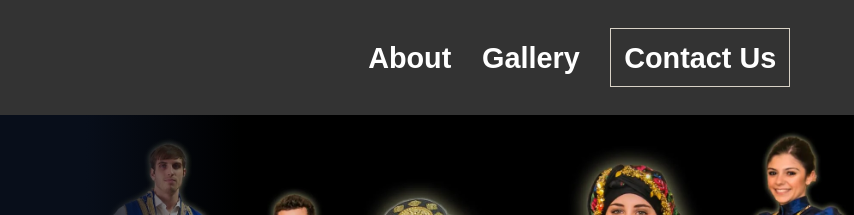
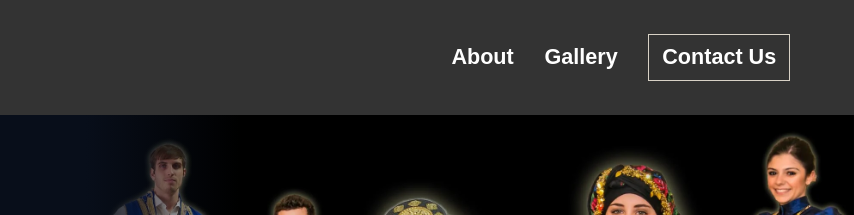
Before and after one commit to terpsixorians/dancegreek, a plain HTML site: page index.html in a window 1280 px wide. Shown: the top 215 px of the page, 426-1280 px from the left. Drawn offline with Linux system fonts and the light colour scheme.

Commit message:
Reduce navigation text size by 25%

```diff
--- a/style.css
+++ b/style.css
@@ -16,7 +16,7 @@ a:focus-visible { outline: 3px solid #bc7e13; outline-offset: 5px; }
 .site-header { display: flex; justify-content: space-between; align-items: center; gap: 1rem; padding: .85rem max(5vw, 1rem); background: white; }
 .brand { width: clamp(155px, 24vw, 275px); flex-shrink: 0; }
 nav { display: flex; flex-wrap: wrap; align-items: center; justify-content: flex-end; gap: .3rem clamp(.8rem, 2.4vw, 2.2rem); }
-nav a { font-size: 1.8rem; text-decoration: none; font-weight: 700; }
+nav a { font-size: 1.35rem; text-decoration: none; font-weight: 700; }
 nav a:hover, footer a:hover { text-decoration: underline; }
 .nav-contact { border: 1px solid var(--line); padding: .35rem .8rem; }
 .hero { display: grid; grid-template-columns: 40% 60%; background: #080e1a; color: var(--ivory); min-height: 490px; }
```
